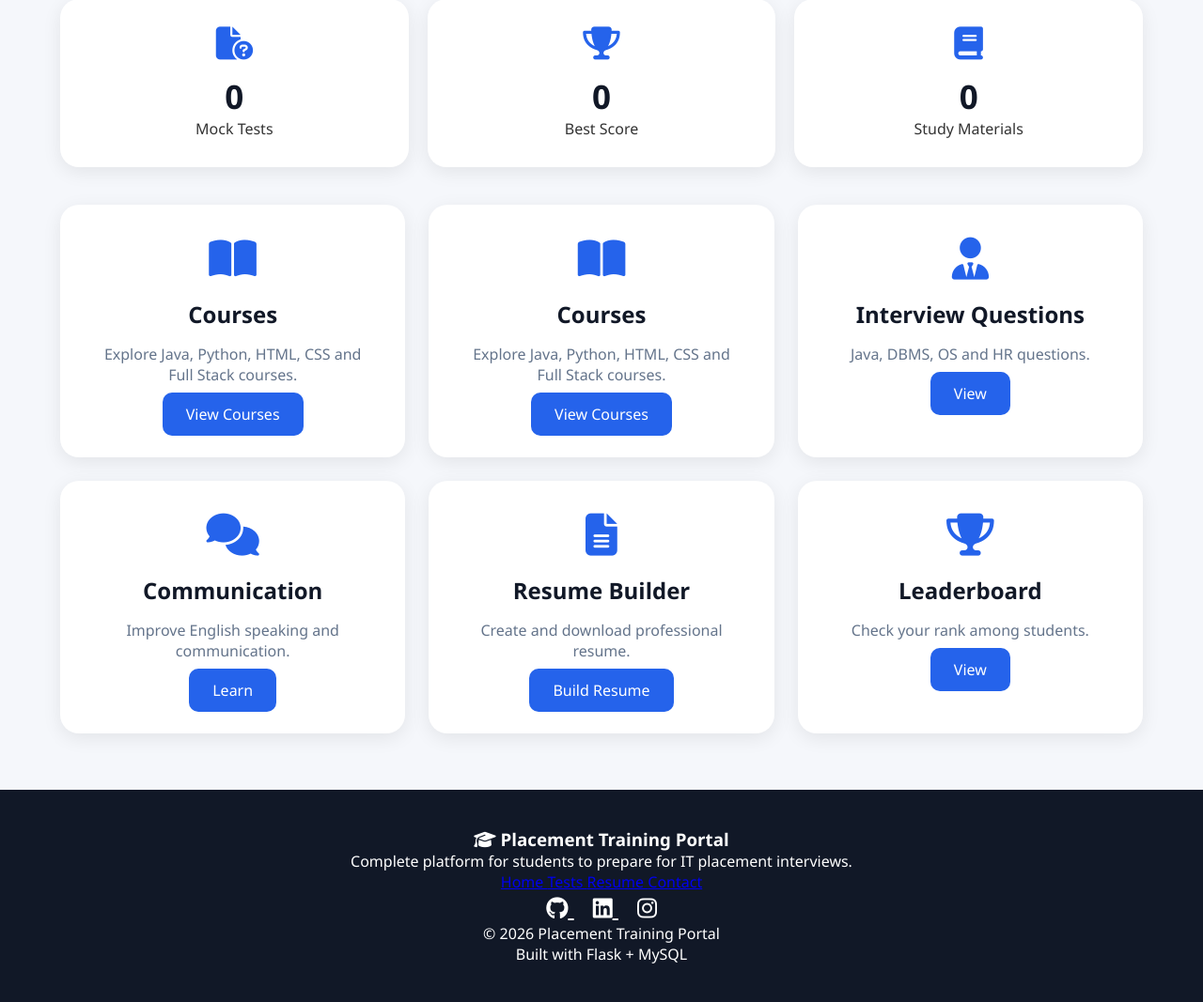
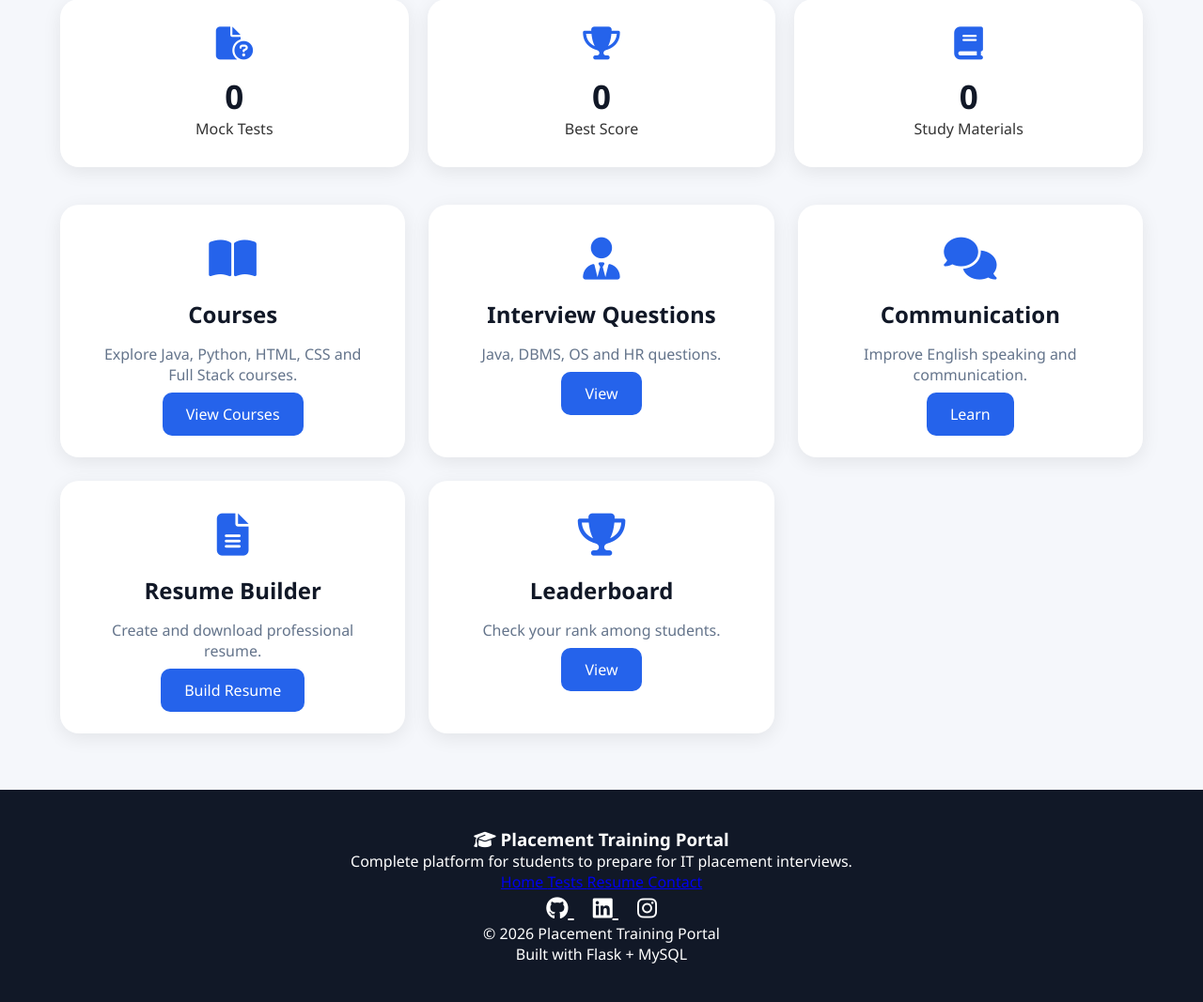
Before and after one commit to adityawalke97-prog/Placement-Project, a Flask app: page /dashboard in a window 1280 px wide. Shown: the part 620-1687 px from the top of the page at 94% size. Run offline with Flask 3, Linux system fonts and the light colour scheme; the visitor is signed in with stand-in values (Sample User, id 1); some libraries are stand-ins or nearby versions.

Commit message:
Update dashboard.html

```diff
--- a/templates/dashboard.html
+++ b/templates/dashboard.html
@@ -51,12 +51,7 @@
     <p>Explore Java, Python, HTML, CSS and Full Stack courses.</p>
     <a href="/courses">View Courses</a>
 </div>
-<div class="card">
-    <i class="fas fa-book-open"></i>
-    <h2>Courses</h2>
-    <p>Explore Java, Python, HTML, CSS and Full Stack courses.</p>
-    <a href="/courses">View Courses</a>
-</div>
+
 
     <div class="card">
         <i class="fas fa-user-tie"></i>
```
